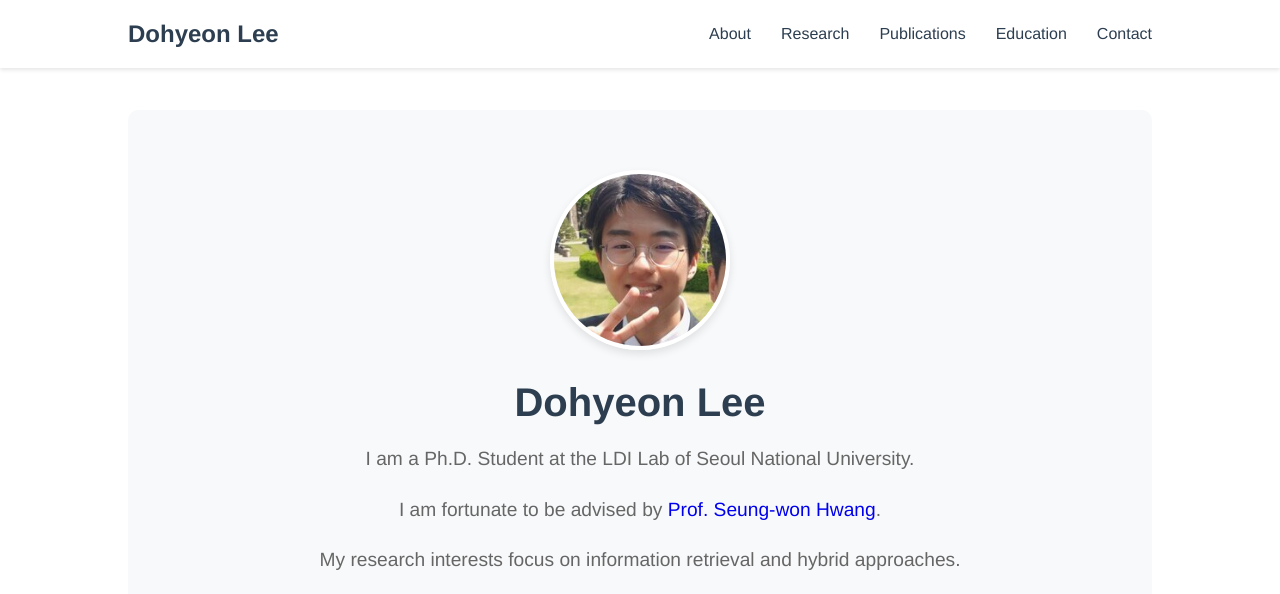
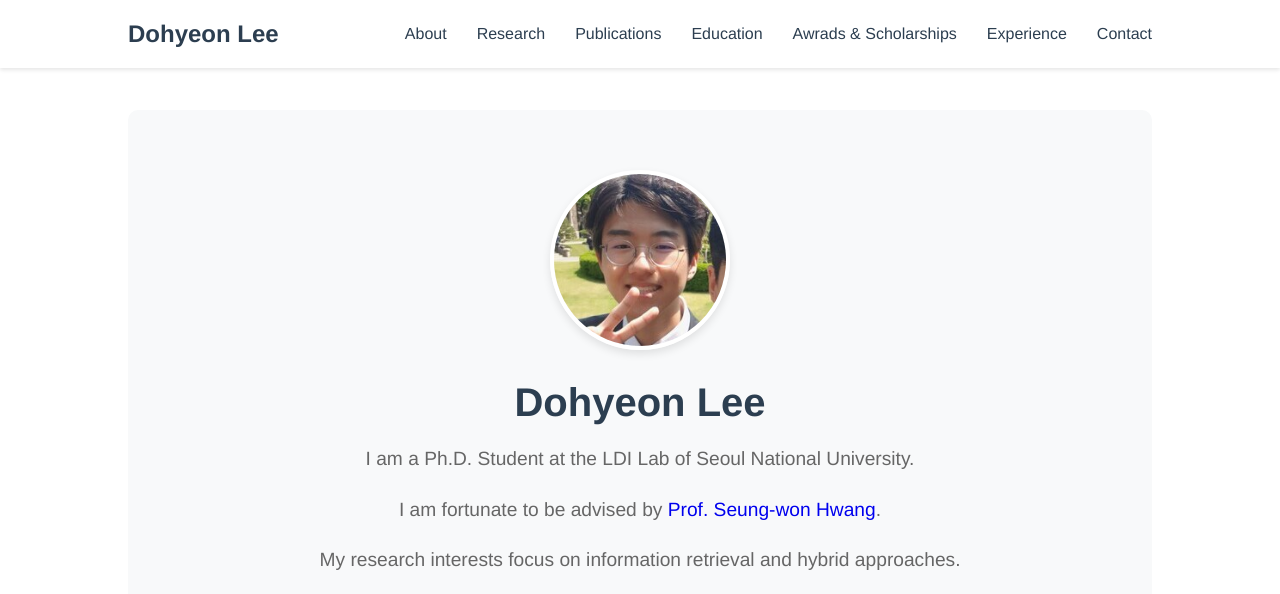
Before and after one commit to waylight3/waylight3.github.io, a plain HTML site: page index.html in a window 1280 px wide. Shown: the top 594 px of the page. Drawn offline with Linux system fonts and the light colour scheme.

Commit message:
add more navigations

```diff
--- a/index.html
+++ b/index.html
@@ -396,6 +396,8 @@
                 <li><a href="#research">Research</a></li>
                 <li><a href="#publications">Publications</a></li>
                 <li><a href="#education">Education</a></li>
+                <li><a href="#awards">Awrads & Scholarships</a></li>
+                <li><a href="#experience">Experience</a></li>
                 <li><a href="#contact">Contact</a></li>
             </ul>
         </nav>
```
